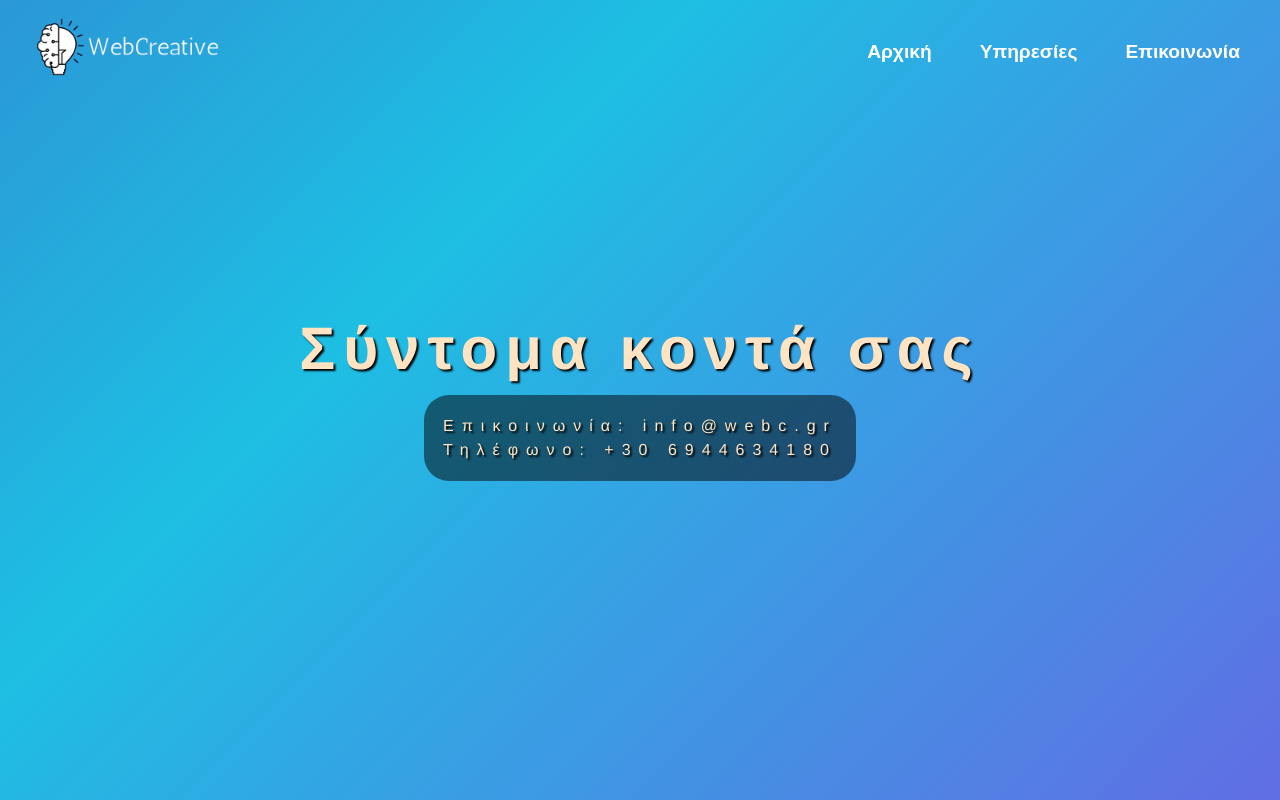
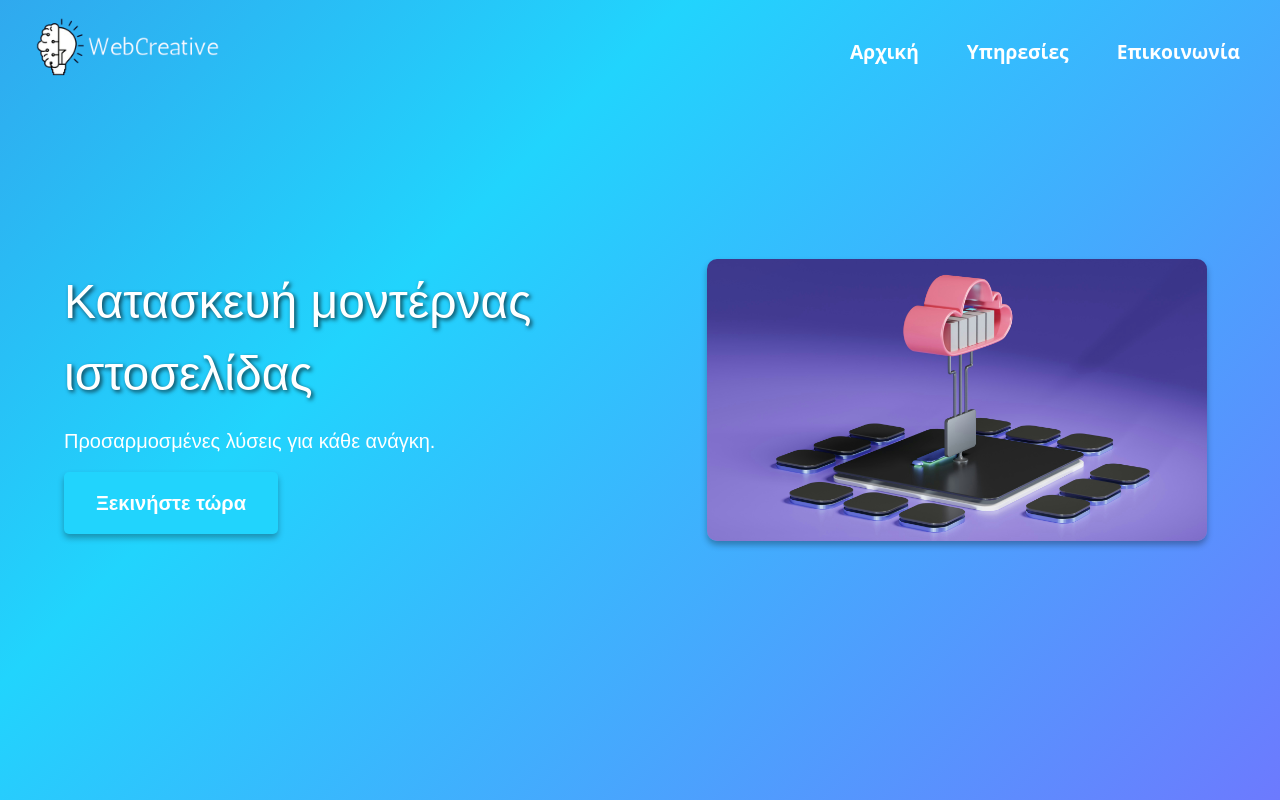
Before and after one commit to FlorianChazizi/webc, a Next.js app: page / in a window 1280 px wide. Built offline with nearby package versions, Linux system fonts and the light colour scheme.

Commit message:
Hero Content

```diff
--- a/app/component/Hero.tsx
+++ b/app/component/Hero.tsx
@@ -3,6 +3,8 @@ import React, { useEffect } from 'react';
 import 'aos/dist/aos.css';
 import AOS from 'aos';
 import '../styles/hero.css';
+import Image from 'next/image';
+import Cloud from '../assets/cloud.jpg';
 
 const Hero: React.FC = () => {
   useEffect(() => {
@@ -10,28 +12,22 @@ const Hero: React.FC = () => {
   }, []);
 
   return (
-    <section className="hero">
-      <div className="container text-center hero-content">
-        <h2
-          className="text-3xl md:text-6xl font-bold mb-4"
-          data-aos="fade-down"
-        >
-         Σύντομα κοντά σας
-        </h2>
-        <div className='epikoinwnia'>
-         <p>Επικοινωνία: <a href="mailto:info@webc.gr">info@webc.gr</a></p>
-         <p>Τηλέφωνο: <a href="tel:+306944634180">+30 6944634180</a></p>
+    <div className="hero">
+      <div className="hero-text">
+        <h2 data-aos="fade-down">Κατασκευή μοντέρνας ιστοσελίδας</h2>
+        <p data-aos="fade-right">Προσαρμοσμένες λύσεις για κάθε ανάγκη.</p>
+        <button data-aos="fade-up">Ξεκινήστε τώρα</button>
 
-        </div>
-        {/* <button
-          className="hero-button "
-          data-aos="zoom-in"
-          onClick={() => document.getElementById('map')?.scrollIntoView({ behavior: 'smooth' })}
-        >
-          Βρες το Πακέτο σου
-        </button> */}
       </div>
-    </section>
+
+      <div className="hero-image" data-aos="fade-right">
+        <Image
+        src={Cloud}
+        alt="Ψηφιοποίηση Επιχειρήσεων"
+        className='img'
+        />
+      </div>
+    </div>
   );
 };
 
--- a/app/styles/hero.css
+++ b/app/styles/hero.css
@@ -1,134 +1,89 @@
-/* .hero {
-  background-size: cover;
-  background-position: center;
-  background-repeat: no-repeat;
-  background-attachment: scroll;
-  height: 100vh;
-  display: flex;
-  justify-content: center;
-  align-items: center;
-  position: relative;
-  overflow: hidden;
-  animation: zoomInOut 13s infinite ease-in-out;
-
-  image-rendering: -webkit-optimize-contrast;
-  image-rendering: crisp-edges;
-} */
-
-/* @keyframes zoomInOut {
-  0% {
-    background-size: 100% 100%;
-    background-position: center;
-  }
-
-  50% {
-    background-size: 110% 110%;
-    background-position: center;
-  }
-
-  100% {
-    background-size: 100% 100%;
-    background-position: center;
-  }
-} */
-
-body {
+.hero {
   background: linear-gradient(135deg, #1d2b64, #5d26c1, #21d4fd, #b721ff);
   background-size: 400% 400%; /* Creates a smoother gradient animation */
   animation: gradientAnimation 15s ease infinite;
   color: white; /* Adjust text color to contrast the background */
   font-family: 'Arial', sans-serif;
   margin: 0;
-  padding: 0;
+  padding: 0 5%;
+  height: 100vh; /* Full-screen hero section */
+
+  display: flex;
+  justify-content: space-between;
+  align-items: center;
 }
-
 @keyframes gradientAnimation {
   0% { background-position: 0% 50%; }
   50% { background-position: 100% 50%; }
   100% { background-position: 0% 50%; }
 }
 
-.hero {
-  height: 100vh; /* Full-screen hero section */
-  display: flex;
-  justify-content: center;
-  align-items: center;
-  text-align: center;
+.hero-text {
+  flex: 1;
+  max-width: 50%;
+  text-align: left;
 }
 
-.hero h1 {
+.hero-text h2 {
   font-size: 3rem;
-  margin: 0;
+  margin: 0 0 1rem;
+  text-shadow: 2px 2px 4px rgba(0, 0, 0, 0.7);
+}
+.hero-text p {
+  font-size: 1.25rem;
+  margin: 1rem 0;
 }
 
-
-
-
-.hero-content {
-  font-family: 'Franklin Gothic Medium', 'Arial Narrow', Arial, sans-serif;
-  position: relative;
-  z-index: 2;
+.hero-text button {
+  padding: 1rem 2rem;
+  font-size: 1.25rem;
+  font-weight: bold;
+  color: #fff;
+  background-color: #21d4fd;
+  border: none;
+  border-radius: 5px;
+  cursor: pointer;
+  box-shadow: 0 4px 6px rgba(0, 0, 0, 0.3);
+  transition: background-color 0.3s ease;
+}
+.hero-text button:hover {
+  background-color: #b721ff;
+}
+.hero-image {
+  flex: 1;
+  max-width: 45%;
   display: flex;
-  flex-direction: column;
+  align-items: center;
   justify-content: center;
-  align-items: center;
-  text-align: center;
-  letter-spacing: 0.5rem;
-  color: bisque;
-  text-shadow: 2px 2px 2px rgb(0, 0, 0);
+}
+.hero-image img {
+  width: 100%;
+  max-width: 500px;
+  border-radius: 10px;
+  box-shadow: 0 4px 6px rgba(0, 0, 0, 0.3);
 }
 
-/* Overlay for darkening t`he background */
-.hero::before {
-  content: '';
-  position: absolute;
-  top: 0;
-  left: 0;
-  right: 0;
-  bottom: 0;
-  background-color: rgba(0, 0, 0, 0.1);
-  /* Dark overlay */
-  z-index: 1;
-}
+@media (max-width: 768px) {
+  .hero {
+    flex-direction: column;
+    text-align: center;
+    padding: 5rem 5%;
+  }
 
+  .hero-text {
+    max-width: 100%;
+    margin-bottom: 2rem;
+  }
 
-@media (max-width: 768px) {
+  .hero-text h1 {
+    font-size: 2.5rem;
+  }
 
-  /* For tablets and smaller screens */
-  .hero {
-    height: 80vh;
-    /* Reduces height for smaller devices */
+  .hero-image {
+    max-width: 100%;
+  }
+
+  .hero-image img {
+    max-width: 300px;
   }
 }
-
-@media (max-width: 480px) {
-
-  /* For mobile screens */
-  .hero {
-    /* background-image: url("../assets/hero-mob.jpg"); */
-
-    height: 100vh;
-    /* Further reduce height on very small screens */
-  }
-}
-
-.hero-button {
-  padding: 1rem;
-  cursor: pointer;
-  font-size: 1rem;
-  font-weight: bold;
-}
-
-.hero-button:hover {
-  transform: translateY(-2px);
-  box-shadow: 0 8px 15px rgba(0, 0, 0, 0.2);
-}
-
-.epikoinwnia {
-  margin-inline: 1rem;
-  background-color: rgba(0, 0, 0, 0.5); /* Black with 50% transparency */
-  padding: 1.2rem;
-  border-radius: 25px; /* Optional styling */
-
-
-}
```
Also changed, not shown: app/assets/cloud.jpg (added).
